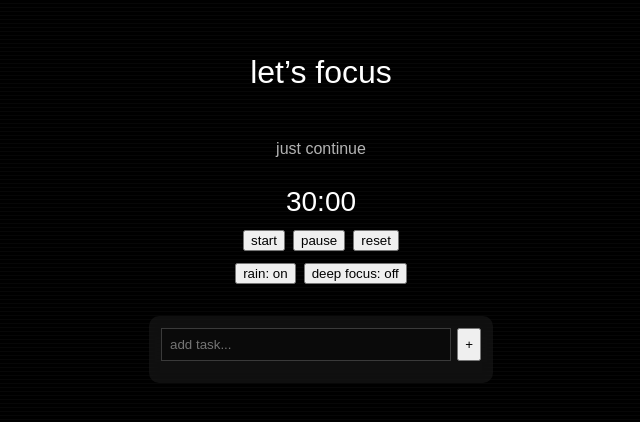
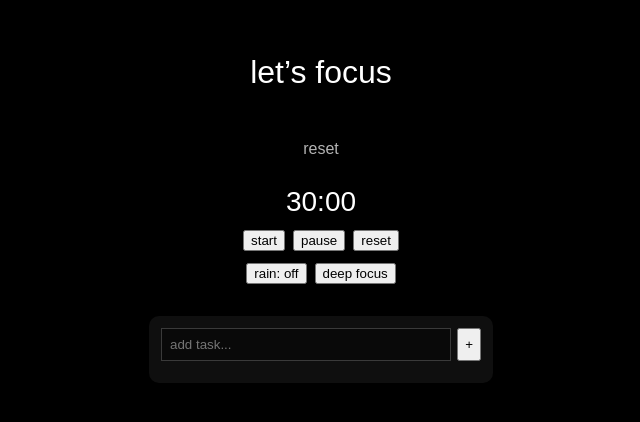
Before and after one commit to elizzzavetaleonteva-creator/quiet-room, a Next.js app: page / in a window 1280 px wide. Shown: the part 192-614 px from the top of the page, without its empty margins (319-959 px from the left). Built offline with nearby package versions, Linux system fonts and the light colour scheme.

Commit message:
final deep focus fix + rain audio + clean UI modes

```diff
--- a/app/layout.tsx
+++ b/app/layout.tsx
@@ -5,14 +5,7 @@ export default function RootLayout({
 }) {
   return (
     <html lang="en">
-      <body
-        style={{
-          margin: 0,
-          padding: 0,
-          background: "#000",
-          overflow: "hidden",
-        }}
-      >
+      <body style={{ margin: 0, padding: 0, background: "#000" }}>
         {children}
       </body>
     </html>
--- a/app/page.tsx
+++ b/app/page.tsx
@@ -1,6 +1,6 @@
 "use client";
 
-import { useEffect, useState } from "react";
+import { useEffect, useRef, useState } from "react";
 
 /* ---------------- TEXTS ---------------- */
 
@@ -8,18 +8,14 @@ const messages = [
   "stay here",
   "breathe",
   "focus returns",
-  "no distractions",
   "you are present",
   "quiet mind",
   "keep going",
+  "nothing urgent",
+  "reset",
   "observe",
-  "reset",
-  "calm state",
-  "just continue",
   "soft silence",
-  "you are okay",
-  "work gently",
-  "nothing urgent",
+  "continue",
 ];
 
 /* ---------------- TYPES ---------------- */
@@ -33,7 +29,8 @@ export default function Home() {
   /* ---------------- STATE ---------------- */
 
   const [message, setMessage] = useState("");
-  const [rain, setRain] = useState(true);
+
+  const [rain, setRain] = useState(false);
   const [deepFocus, setDeepFocus] = useState(false);
 
   const [tasks, setTasks] = useState<Task[]>([]);
@@ -41,6 +38,8 @@ export default function Home() {
 
   const [time, setTime] = useState(30 * 60);
   const [running, setRunning] = useState(false);
+
+  const audioRef = useRef<HTMLAudioElement | null>(null);
 
   /* ---------------- INIT MESSAGE ---------------- */
 
@@ -98,7 +97,13 @@ export default function Home() {
         overflow: "hidden",
       }}
     >
-      {/* ---------------- RAIN ---------------- */}
+      {/* ---------------- AUDIO ---------------- */}
+
+      <audio ref={audioRef} loop>
+        <source src="/rain.mp3" type="audio/mpeg" />
+      </audio>
+
+      {/* ---------------- RAIN VISUAL ---------------- */}
 
       {rain && (
         <div
@@ -106,7 +111,7 @@ export default function Home() {
             position: "absolute",
             inset: 0,
             backgroundImage:
-              "repeating-linear-gradient(transparent, transparent 3px, rgba(255,255,255,0.06) 4px)",
+              "repeating-linear-gradient(transparent, transparent 3px, rgba(255,255,255,0.07) 4px)",
             pointerEvents: "none",
           }}
         />
@@ -128,13 +133,34 @@ export default function Home() {
       >
         <h1 style={{ fontWeight: 300 }}>let’s focus</h1>
 
+        {/* ---------------- DEEP FOCUS MODE ---------------- */}
+
+        {deepFocus ? (
+          <>
+            <div style={{ fontSize: 44 }}>
+              {format(time)}
+            </div>
+
+            <div style={{ display: "flex", gap: 8 }}>
+              <button onClick={() => setRunning(true)}>start</button>
+              <button onClick={() => setRunning(false)}>pause</button>
+              <button onClick={() => setTime(30 * 60)}>reset</button>
+            </div>
+
+            <button
+              onClick={() => setDeepFocus(false)}
+              style={{ marginTop: 10 }}
+            >
+              exit deep focus
+            </button>
+          </>
+        ) : (
+          <>
+            {/* NORMAL MODE */}
+
             <p style={{ opacity: 0.7 }}>{message}</p>
 
-        {/* TIMER */}
-
-        <div style={{ fontSize: 28 }}>
-          {format(time)}
-        </div>
+            <div style={{ fontSize: 28 }}>{format(time)}</div>
 
             <div style={{ display: "flex", gap: 8 }}>
               <button onClick={() => setRunning(true)}>start</button>
@@ -145,18 +171,34 @@ export default function Home() {
             {/* CONTROLS */}
 
             <div style={{ display: "flex", gap: 8 }}>
-          <button onClick={() => setRain((r) => !r)}>
+              <button
+                onClick={() => {
+                  setRain((r) => {
+                    const next = !r;
+
+                    if (audioRef.current) {
+                      if (next) {
+                        audioRef.current.volume = 0.4;
+                        audioRef.current.play();
+                      } else {
+                        audioRef.current.pause();
+                      }
+                    }
+
+                    return next;
+                  });
+                }}
+              >
                 rain: {rain ? "on" : "off"}
               </button>
 
-          <button onClick={() => setDeepFocus((d) => !d)}>
-            deep focus: {deepFocus ? "on" : "off"}
+              <button onClick={() => setDeepFocus(true)}>
+                deep focus
               </button>
             </div>
 
             {/* TASKS */}
 
-        {!deepFocus && (
             <div
               style={{
                 marginTop: 20,
@@ -201,6 +243,7 @@ export default function Home() {
                 ))}
               </div>
             </div>
+          </>
         )}
       </div>
     </main>
```
Lines whose indentation alone changed are shown as unchanged.
